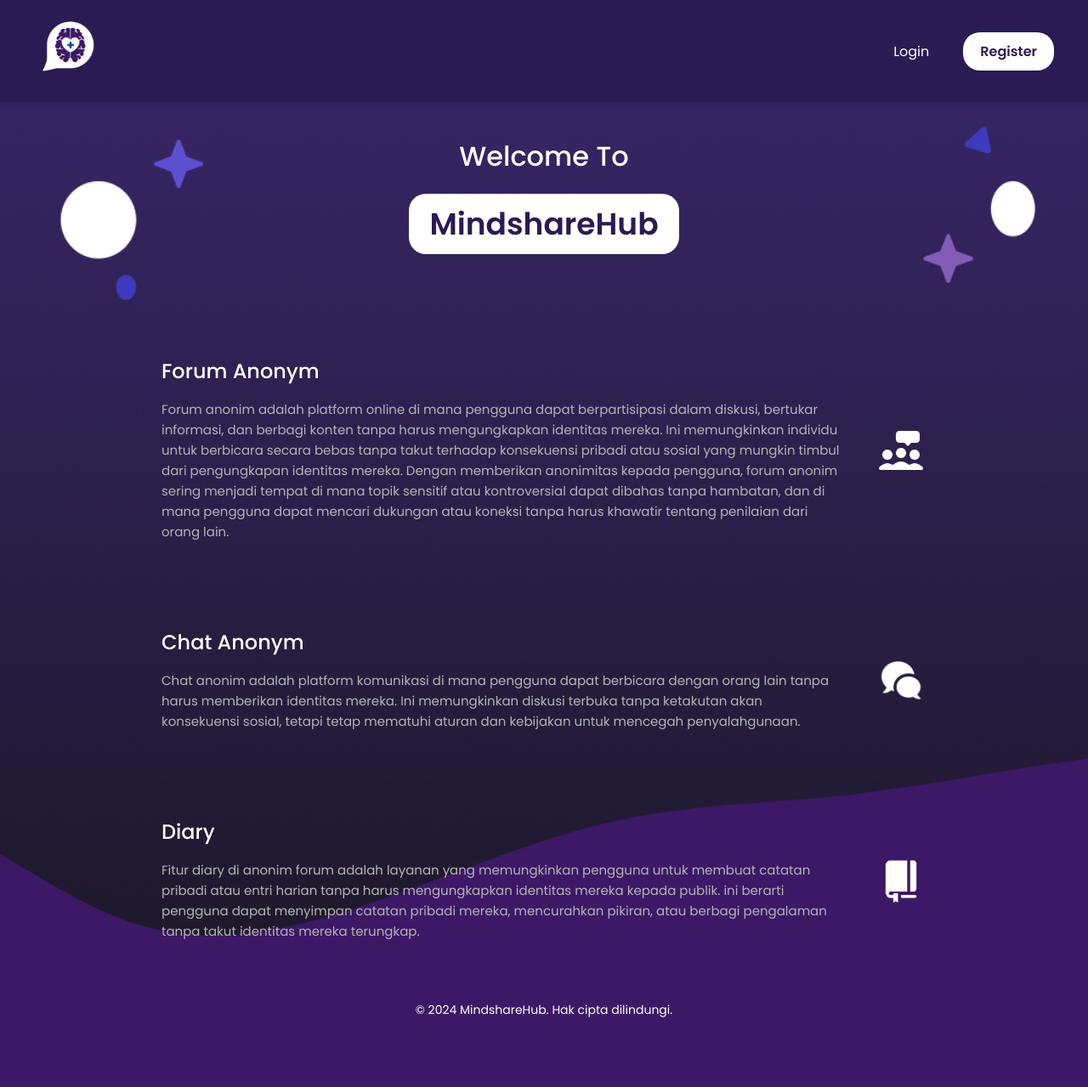
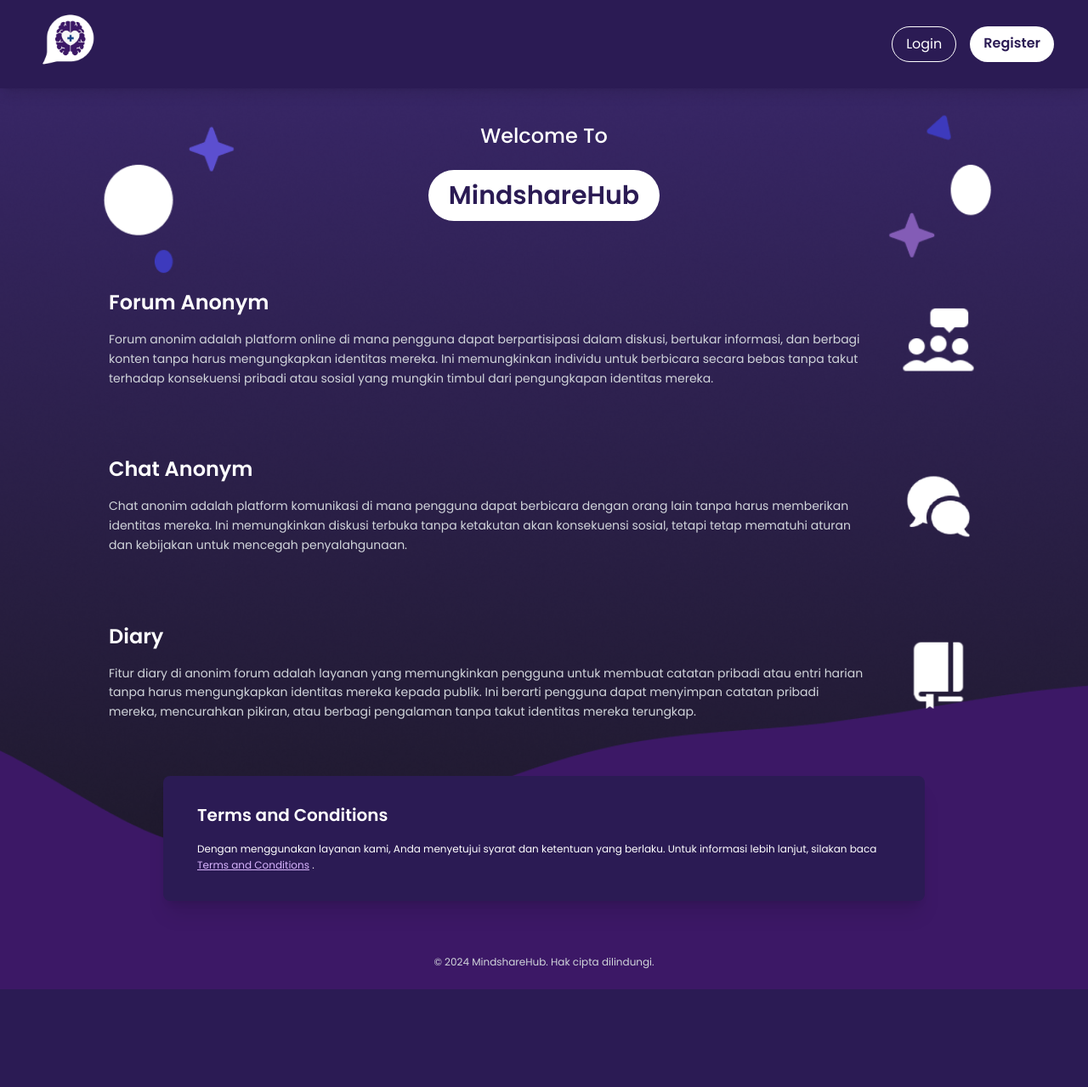
Before and after one commit to Ranayh14/MindshareHub, a PHP site: page /Home.html in a window 1280 px wide. Shown: the whole page at 85% size. After the commit the page ends 1164 px from the top, so only its background shows below. Run offline with PHP 8.4, Linux system fonts and the light colour scheme; some libraries are stand-ins or nearby versions.

Commit message:
commit LandingPage3

```diff
--- a/LandingPage/Home.css
+++ b/LandingPage/Home.css
@@ -3,10 +3,9 @@
     --primary-color: #2B1B54;
     --text-color: #ffffff;
     --text-secondary: #B4B4B4;
-    --white-color: #ffffff;
+    --white-color: #ffffff; /* Menambahkan variable untuk warna putih */
 }
 
-/* Reset styles */
 * {
     margin: 0;
     padding: 0;
@@ -15,72 +14,106 @@
 
 /* Body styling */
 body {
-    background-color: var(--primary-color);
-    background-image: url('Login - visible (1).png');
-    background-size: cover;
-    background-position: center center;
-    background-repeat: no-repeat;
+    background-color: var(--primary-color); /* Warna latar belakang default */
+    background-image: url('Login - visible (1).png'); /* Ganti dengan path gambar Anda */
+    background-size: cover; /* Gambar menutupi seluruh elemen */
+    background-position: center center; /* Gambar ditempatkan di tengah */
+    background-repeat: no-repeat; /* Menghindari pengulangan gambar */
     color: var(--text-color);
     font-family: 'Poppins', sans-serif;
-    min-height: 100vh;
+    min-height: 100vh; /* Pastikan body memiliki tinggi minimal */
     position: relative;
-    padding-bottom: 60px;
+    padding-bottom: 60px; /* Memberikan ruang untuk footer jika konten sedikit */
 }
 
 /* Sticky Header */
 .header {
-    display: flex; /* Use flexbox to align items */
-    justify-content: space-between; /* Space out the items */
-    align-items: center; /* Vertically center the items */
-    position: sticky;
-    top: 0;
+    position: sticky;  /* Menjadikan header sticky */
+    top: 0;  /* Tetap di atas layar */
     padding: 20px 40px;
-    background-color: var(--primary-color);
-    z-index: 1000;
+    text-align: right;
+    background-color: var(--primary-color); /* Memberikan latar belakang agar header tetap terlihat */
+    z-index: 1000;  /* Agar header tetap berada di atas elemen lainnya */
     box-shadow: 0 4px 6px rgba(0, 0, 0, 0.1);
 }
 
-.header .logo-container {
-    display: flex;
-    align-items: center;
-}
-
-.logo-container img {
-    width: 80px;
-    height: auto;
-}
-
-/* Buttons: Login and Register */
-.header .login-register-btns {
-    display: flex; /* Align buttons in a row */
-    justify-content: flex-start; /* Align to the left */
-    gap: 20px; /* Add space between buttons */
-}
-
+/* Tombol Login dan Register */
 .login-btn, .register-btn {
     color: var(--text-color);
     text-decoration: none;
     font-size: 16px;
-    padding: 10px 20px;
-    border-radius: 20px;
+    margin-left: 20px; /* Memberikan jarak antara tombol Login dan Register */
+    padding: 10px 20px; /* Memberikan ruang di sekitar teks */
+    border-radius: 20px; /* Membuat sudut melengkung pada tombol */
     display: inline-block;
-    transition: background-color 0.3s ease, transform 0.2s ease;
+    transition: background-color 0.3s ease, transform 0.2s ease; /* Efek transisi */
 }
 
+/* Efek Hover untuk tombol Login */
 .login-btn:hover {
-    background-color: var(--white-color);
-    color: var(--primary-color);
-    transform: scale(1.05);
+    background-color: var(--white-color); /* Mengubah warna latar belakang saat hover */
+    color: var(--primary-color); /* Mengubah warna teks saat hover */
+    transform: scale(1.05); /* Efek memperbesar sedikit tombol */
 }
 
+/* Register Button */
 .register-btn {
-    background-color: var(--white-color);
-    color: var(--primary-color);
-    font-weight: 600;
+    background-color: var(--white-color); /* Memberikan latar belakang putih */
+    color: var(--primary-color); /* Memberikan warna teks sesuai dengan warna utama */
+    font-weight: 600; /* Membuat teks lebih tebal */
 }
 
 .register-btn:hover {
-    background-color: #f4f4f4;
+    background-color: #f4f4f4; /* Warna latar belakang saat hover */
+}
+
+/* Container utama */
+.container {
+    max-width: 1200px;
+    margin: 0 auto;
+    padding: 0 20px;
+    position: relative;
+    min-height: 100vh; /* Pastikan konten cukup panjang untuk di-scroll */
+}
+
+/* Top Decorations */
+.top-decorations {
+    position: absolute;
+    width: 100%;
+    height: 100px;
+    top: 0;
+}
+
+.star-white {
+    position: absolute;
+    left: 50px;
+    top: 20px;
+    color: white;
+    font-size: 24px;
+}
+
+.star-small {
+    position: absolute;
+    left: 50px;
+    top: 60px;
+    color: white;
+    font-size: 12px;
+}
+
+.moon {
+    position: absolute;
+    right: 50px;
+    top: 20px;
+    color: #6B4E9F;
+    font-size: 24px;
+}
+
+.dot-white {
+    position: absolute;
+    right: 30px;
+    top: 50px;
+    color: white;
+    font-size: 12px;
 }
 
 /* Welcome Section */
@@ -96,9 +129,17 @@ body {
     margin-bottom: 20px;
 }
 
-/* Brand Name Styling */
-.brand-name-container {
-    margin-top: 20px;
+.logo-container {
+    display: flex;
+    flex-direction: column;
+    align-items: center;
+    gap: 20px;
+}
+
+.logo-container img {
+    width: 100px;
+    height: 100px;
+    object-fit: contain;
 }
 
 .brand-name {
@@ -106,12 +147,11 @@ body {
     color: var(--primary-color);
     padding: 8px 24px;
     border-radius: 20px;
-    font-weight: 600;
-    font-size: 36px;
-    display: inline-block;
+    font-weight: 500;
+    font-size: 16px;
 }
 
-/* Features Section */
+/* Features */
 .features {
     display: flex;
     flex-direction: column;
@@ -122,32 +162,32 @@ body {
 
 .feature-section {
     display: flex;
-    justify-content: center;
+    justify-content: center; /* Mengubah menjadi center untuk keseimbangan */
     align-items: center;
     gap: 40px;
-    max-width: 1000px;
+    max-width: 1000px; /* Membatasi lebar untuk memastikan keselarasan */
     margin: 0 auto;
 }
 
 .feature-text {
     flex: 1;
     text-align: left;
-    margin: 0 auto;
-    max-width: 800px;
+    margin: 0 auto;  /* Agar berada di tengah dengan jarak yang cukup */
+    max-width: 800px; /* Membatasi lebar teks */
 }
 
 .feature-text h2 {
     font-size: 24px;
     font-weight: 500;
     margin-bottom: 16px;
-    text-align: left;
+    text-align: left; /* Mengatur judul tetap rata kiri */
 }
 
 .feature-text p {
     color: var(--text-secondary);
     line-height: 1.6;
     font-size: 15px;
-    text-align: left;
+    text-align: left; /* Mengatur teks tetap rata kiri */
 }
 
 .feature-icon {
@@ -169,7 +209,7 @@ footer {
     text-align: center;
     position: relative;
     width: 100%;
-    margin-top: 50px;
+    margin-top: 50px; /* Memberi ruang antara konten dan footer */
     bottom: 0;
 }
 
--- a/LandingPage/Home.html
+++ b/LandingPage/Home.html
@@ -4,69 +4,99 @@
     <meta charset="UTF-8">
     <meta name="viewport" content="width=device-width, initial-scale=1.0">
     <title>MindshareHub</title>
-    <link href="https://fonts.googleapis.com/css2?family=Poppins:wght@400;500;600&display=swap" rel="stylesheet">
-    <link rel="stylesheet" href="Home.css">
+    <script src="https://cdn.tailwindcss.com"></script>
+    <style>
+        @import url('https://fonts.googleapis.com/css2?family=Poppins:wght@400;500;600&display=swap');
+        body {
+            font-family: 'Poppins', sans-serif;
+        }
+    </style>
 </head>
-<body>
-    <!-- Sticky Header with Navigation Links -->
-    <div class="header">
-        <!-- Logo Container -->
-        <div class="logo-container">
-            <img src="Logo MindsahreHub-08 1.png" alt="MindshareHub Logo">
+<body class="bg-cover bg-center bg-no-repeat" style="background-image: url('Login - visible (1).png');">
+
+    <header class="flex justify-between items-center sticky top-0 py-2 px-10 bg-[#2B1B54] shadow-lg z-50">
+        <!-- Logo -->
+        <div>
+            <img src="Logo MindsahreHub-08 1.png" alt="MindshareHub Logo" class="w-20 py-1">
         </div>
-
-        <!-- Login and Register Buttons -->
-        <div class="login-register-btns">
-            <a href="login.html" class="login-btn">Login</a>
-            <a href="register.html" class="register-btn">Register</a>
+        <!-- Login & Register Buttons -->
+        <div class="flex gap-4">
+            <a href="login.html" class="py-2 px-4 text-white border border-white rounded-full hover:bg-white hover:text-[#2B1B54] transition">Login</a>
+            <a href="register.html" class="py-2 px-4 bg-white text-[#2B1B54] font-semibold rounded-full hover:bg-gray-200 transition">Register</a>
         </div>
-    </div>
+    </header>
 
     <!-- Welcome Section -->
-    <div class="welcome-section">
-        <h1>Welcome To</h1>
-        <div class="brand-name-container">
-            <div class="brand-name">MindshareHub</div>
+    <section class="text-center py-10">
+        <h1 class="text-2xl font-medium mb-6 text-white">Welcome To</h1>
+        <div class="inline-block bg-white text-[#2B1B54] py-3 px-6 rounded-full font-semibold text-3xl">
+            MindshareHub
         </div>
-    </div>
+    </section>
 
-    <div class="features">
-        <div class="feature-section">
-            <div class="feature-text">
-                <h2>Forum Anonym</h2>
-                <p>Forum anonim adalah platform online di mana pengguna dapat berpartisipasi dalam diskusi, bertukar informasi, dan berbagi konten tanpa harus mengungkapkan identitas mereka. Ini memungkinkan individu untuk berbicara secara bebas tanpa takut terhadap konsekuensi pribadi atau sosial yang mungkin timbul dari pengungkapan identitas mereka. Dengan memberikan anonimitas kepada pengguna, forum anonim sering menjadi tempat di mana topik sensitif atau kontroversial dapat dibahas tanpa hambatan, dan di mana pengguna dapat mencari dukungan atau koneksi tanpa harus khawatir tentang penilaian dari orang lain.</p>
+    <!-- Features Section -->
+    <section class="space-y-20 px-10 mt-10">
+        <div class="flex flex-col lg:flex-row items-center max-w-5xl mx-auto gap-10">
+            <div class="flex-1 text-left">
+                <h2 class="text-2xl font-semibold mb-4 text-white">Forum Anonym</h2>
+                <p class="text-gray-300 leading-relaxed text-sm">
+                    Forum anonim adalah platform online di mana pengguna dapat berpartisipasi dalam diskusi, bertukar
+                    informasi, dan berbagi konten tanpa harus mengungkapkan identitas mereka. Ini memungkinkan individu
+                    untuk berbicara secara bebas tanpa takut terhadap konsekuensi pribadi atau sosial yang mungkin
+                    timbul dari pengungkapan identitas mereka.
+                </p>
             </div>
-            <div class="feature-icon">
-                <img src="People Working Together.png" alt="Forum Icon">
+            <div class="w-24 h-24">
+                <img src="People Working Together.png" alt="Forum Icon" class="w-full h-full object-contain">
             </div>
         </div>
 
-        <div class="feature-section">
-            <div class="feature-text">
-                <h2>Chat Anonym</h2>
-                <p>Chat anonim adalah platform komunikasi di mana pengguna dapat berbicara dengan orang lain tanpa harus memberikan identitas mereka. Ini memungkinkan diskusi terbuka tanpa ketakutan akan konsekuensi sosial, tetapi tetap mematuhi aturan dan kebijakan untuk mencegah penyalahgunaan.</p>
+        <!-- Feature 2 -->
+        <div class="flex flex-col lg:flex-row items-center max-w-5xl mx-auto gap-10">
+            <div class="flex-1 text-left">
+                <h2 class="text-2xl font-semibold mb-4 text-white">Chat Anonym</h2>
+                <p class="text-gray-300 leading-relaxed text-sm">
+                    Chat anonim adalah platform komunikasi di mana pengguna dapat berbicara dengan orang lain tanpa
+                    harus memberikan identitas mereka. Ini memungkinkan diskusi terbuka tanpa ketakutan akan konsekuensi
+                    sosial, tetapi tetap mematuhi aturan dan kebijakan untuk mencegah penyalahgunaan.
+                </p>
             </div>
-            <div class="feature-icon">
-                <img src="Chat.png" alt="Chat Icon">
+            <div class="w-24 h-24">
+                <img src="Chat.png" alt="Chat Icon" class="w-full h-full object-contain">
             </div>
         </div>
 
-        <div class="feature-section">
-            <div class="feature-text">
-                <h2>Diary</h2>
-                <p>Fitur diary di anonim forum adalah layanan yang memungkinkan pengguna untuk membuat catatan pribadi atau entri harian tanpa harus mengungkapkan identitas mereka kepada publik. ini berarti pengguna dapat menyimpan catatan pribadi mereka, mencurahkan pikiran, atau berbagi pengalaman tanpa takut identitas mereka terungkap.</p>
+        <!-- Feature 3 -->
+        <div class="flex flex-col lg:flex-row items-center max-w-5xl mx-auto gap-10">
+            <div class="flex-1 text-left">
+                <h2 class="text-2xl font-semibold mb-4 text-white">Diary</h2>
+                <p class="text-gray-300 leading-relaxed text-sm">
+                    Fitur diary di anonim forum adalah layanan yang memungkinkan pengguna untuk membuat catatan pribadi
+                    atau entri harian tanpa harus mengungkapkan identitas mereka kepada publik. Ini berarti pengguna
+                    dapat menyimpan catatan pribadi mereka, mencurahkan pikiran, atau berbagi pengalaman tanpa takut
+                    identitas mereka terungkap.
+                </p>
             </div>
-            <div class="feature-icon">
-                <img src="Journal.png" alt="Diary Icon">
+            <div class="w-24 h-24">
+                <img src="Journal.png" alt="Diary Icon" class="w-full h-full object-contain">
             </div>
         </div>
-    </div>
+    </section>
 
-    <!-- Footer section -->
-    <footer>
-        <div class="footer-content">
-            © 2024 MindshareHub. Hak cipta dilindungi.
-        </div>
+    <!-- Terms and Conditions Card -->
+    <section class="mt-16 bg-[#2B1B54] text-white py-8 px-10 rounded-lg shadow-xl hover:shadow-2xl transition-all duration-300 ease-in-out transform hover:scale-105 max-w-4xl mx-auto">
+        <h2 class="text-xl font-semibold mb-4">Terms and Conditions</h2>
+        <p class="text-xs leading-relaxed">
+            Dengan menggunakan layanan kami, Anda menyetujui syarat dan ketentuan yang berlaku. Untuk informasi lebih
+            lanjut, silakan baca
+            <a href="terms.html" class="text-purple-300 underline hover:text-purple-500">Terms and Conditions</a> .
+        </p>
+    </section>
+
+    <!-- Footer -->
+    <footer class="text-center py-6  mt-10">
+        <p class="text-xs text-gray-300">© 2024 MindshareHub. Hak cipta dilindungi.</p>
     </footer>
+
 </body>
 </html>
```
Also changed, not shown: other parts of LandingPage/Home.css (+38 -1 lines).
